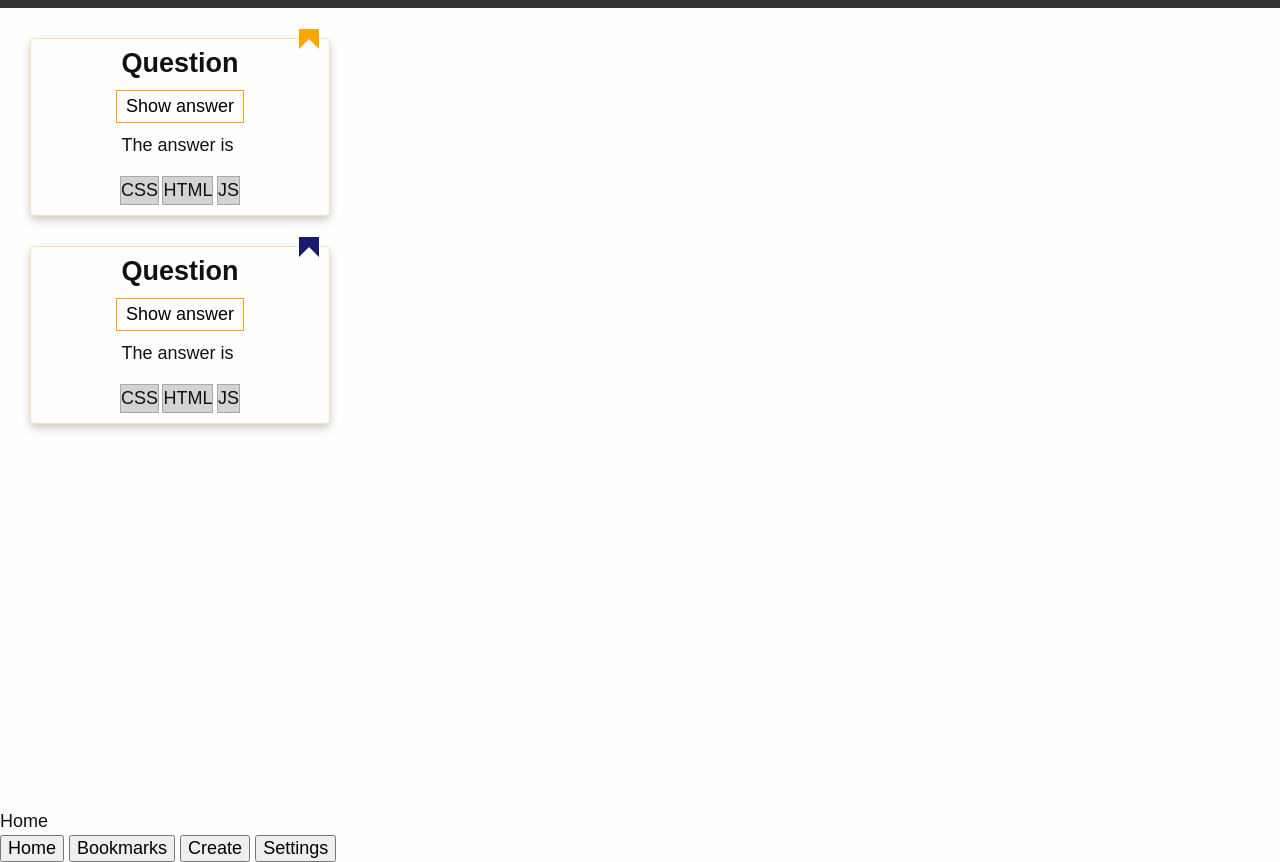
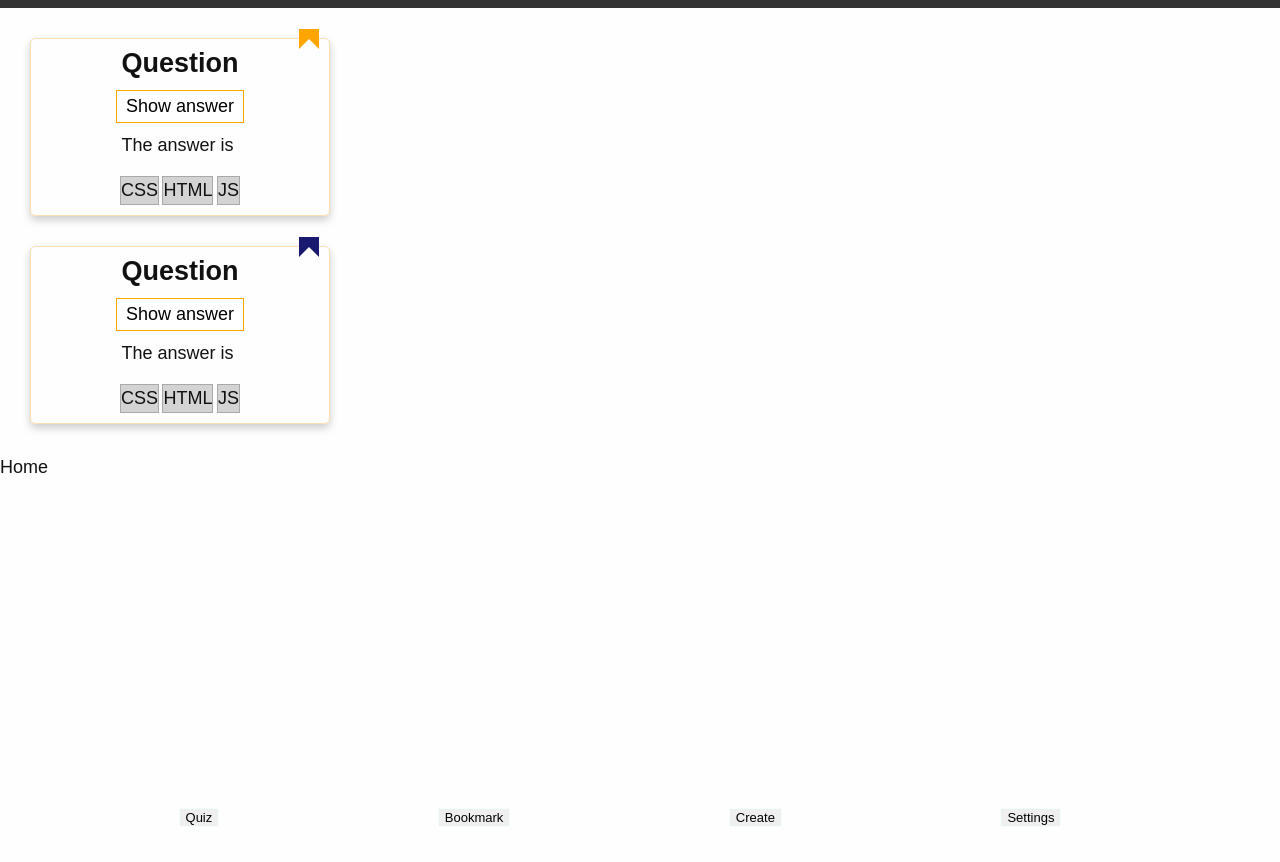
Before and after one commit to agonkarimani/quiz-app, a website built with Vite: page src/index.html in a window 1280 px wide. Shown: the part 40-902 px from the top of the page. Built offline with nearby package versions, Linux system fonts and the light colour scheme.

Commit message:
Add to file

```diff
--- a/src/index.html
+++ b/src/index.html
@@ -35,26 +35,17 @@
         </ul>
         <div role="button" class="card__bookmark--selected"></div>
       </section>
-    </main>
-    <footer class="footer__page">
-      <!--<section class="footer__menu">
-        <ul class="footer__menu-list">
-          <li class="footer__menu-list-item">Quiz</li>
-          <li class="footer__menu-list-item">Bookmark</li>
-          <li class="footer__menu-list-item">Create</li>
-          <li class="footer__menu-list-item">Profile</li>
-        </ul>
-      </section>-->
       <main class="page-home">Home</main>
       <main class="page-bookmarks hidden">Bookmarks</main>
       <main class="page-create hidden">Create</main>
       <main class="page-settings hidden">Settings</main>
-
-      <section class="navigation">
-        <button class="button-home active">Home</button>
-        <button class="button-bookmarks">Bookmarks</button>
-        <button class="button-create">Create</button>
-        <button class="button-settings">Settings</button>
+    </main>
+    <footer class="footer__page">
+      <section class="footer__navigation">
+        <button class="footer__button-home active">Quiz</button>
+        <button class="footer__button-bookmarks">Bookmark</button>
+        <button class="footer__button-create">Create</button>
+        <button class="footer__button-settings">Settings</button>
       </section>
     </footer>
   </body>
--- a/src/index.js
+++ b/src/index.js
@@ -1,9 +1,9 @@
 console.log('clear')
 
-const buttonHome = document.querySelector('.button-home')
-const buttonBookmarks = document.querySelector('.button-bookmarks')
-const buttonCreate = document.querySelector('.button-creator')
-const buttonSettings = document.querySelector('.button-settings')
+const buttonHome = document.querySelector('.footer__button-home')
+const buttonBookmarks = document.querySelector('.footer__button-bookmarks')
+const buttonCreate = document.querySelector('.footer_button-creator')
+const buttonSettings = document.querySelector('.footer_button-settings')
 
 const homePage = document.querySelector('.page-home')
 const bookmarksPage = document.querySelector('.page-bookmarks')
--- a/src/styles/app-footer/app-footer.css
+++ b/src/styles/app-footer/app-footer.css
@@ -9,7 +9,7 @@
   padding: 0;
 }
 
-.footer__menu-list {
+.footer__navigation {
   margin-left: -40px;
   list-style: none;
   display: flex;
@@ -19,20 +19,16 @@
   font-size: small;
 }
 
-.footer__menu-list-item {
+.footer__button-home {
   border: 1px solid mintcream;
 }
 
-.footer__menu-list-item:hover {
-  color: navajowhite;
+.footer__button-bookmarks {
+  border: 1px solid mintcream;
 }
-
-a {
-  text-decoration: none;
-  background: var(--color-primary);
-  color: var(--color-white);
+.footer__button-create {
+  border: 1px solid mintcream;
 }
-
-a:hover {
-  color: navajowhite;
+.footer__button-settings {
+  border: 1px solid mintcream;
 }
```
